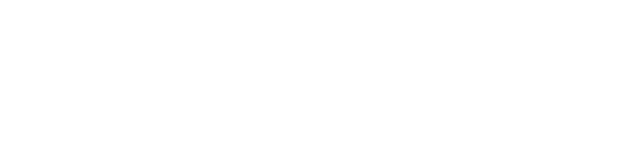
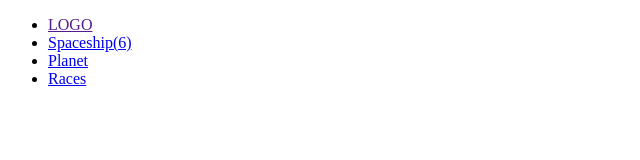
Before and after one commit to mateo951/js_capstone_m2, a website built with webpack: page src/index.html in a window 1280 px wide. Shown: the whole page, without its empty margins (0-640 px from the left). Built offline with nearby package versions, Linux system fonts and the light colour scheme.

Commit message:
add nav markup

```diff
--- a/src/index.html
+++ b/src/index.html
@@ -4,9 +4,16 @@
   <meta charset="UTF-8">
   <meta http-equiv="X-UA-Compatible" content="IE=edge">
   <meta name="viewport" content="width=device-width, initial-scale=1.0">
+
   <title>Document</title>
 </head>
 <body>
+  <ul class="topnav">
+    <li><a href="" class="logo">LOGO</a></li>
+    <li><a class="active" href="Home.html">Spaceship(6)</a></li>
+    <li><a href="Page1.html">Planet</a></li>
+    <li><a href="Page2.html">Races</a></li>
 
+  </ul>
 </body>
 </html>
```
